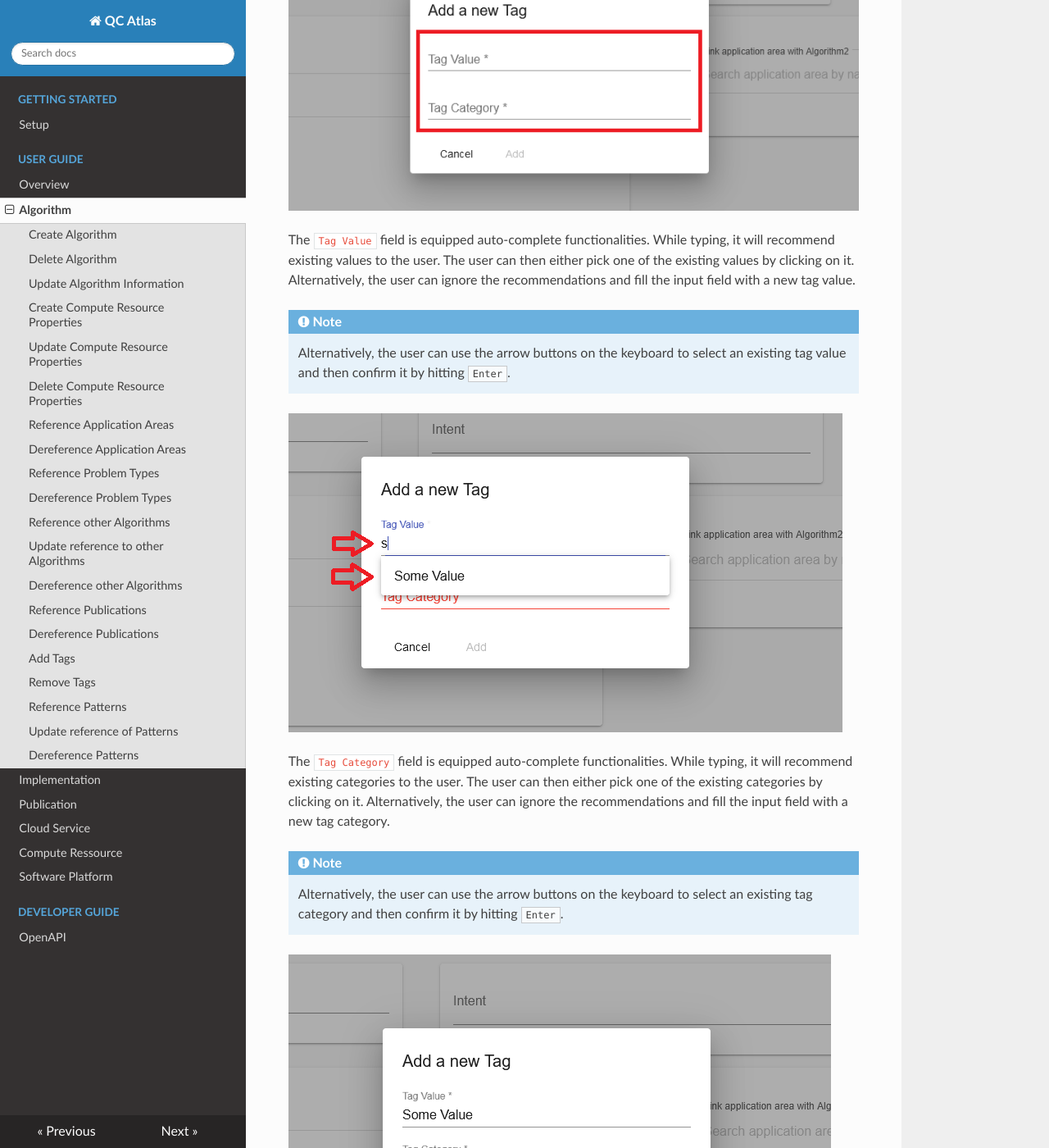
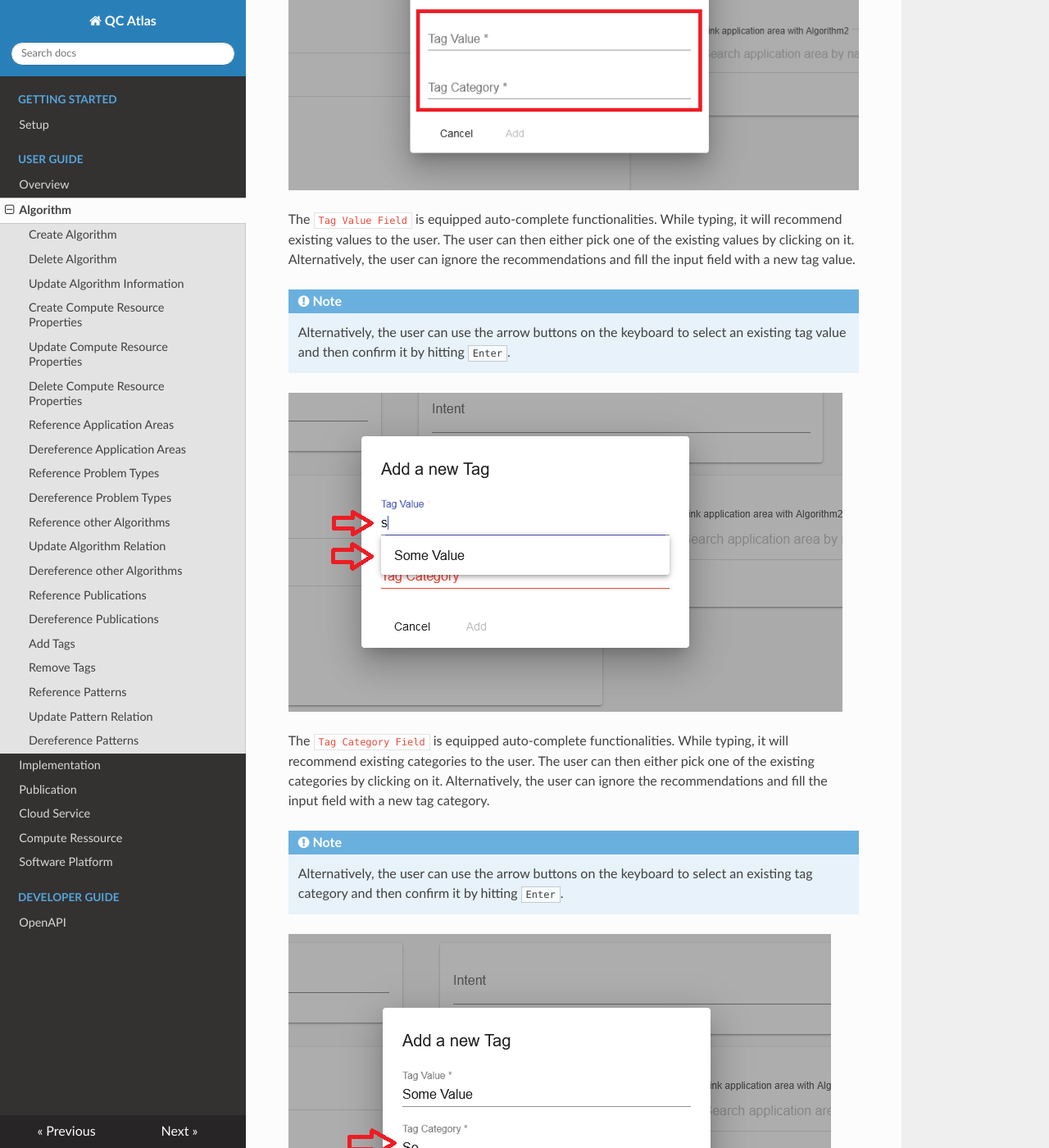
Before and after one commit to UST-QuAntiL/quantil-docs, an MkDocs documentation site: the page built from docs/user-guide/algorithm.md, in a window 1280 px wide and 1400 px high, scrolled down 25293 px. Shown: the whole window at 82% size. Built offline with MkDocs 1.6.1, drawn with Linux system fonts in a browser that asks for light colours; nearby versions of some CDN libraries; some of the changed text lies outside the part shown.

Commit message:
Minor adjustments to algorithm chapter of user-guide

```diff
--- a/docs/user-guide/algorithm.md
+++ b/docs/user-guide/algorithm.md
@@ -17,7 +17,7 @@ After entering all required information, the user has to confirm the creation of
 
 ![alt text](./images/algorithm/Create_Algorithm_-_Step_3.png "Confirm creation")
 
-If the creation of the algorithm was successful, the user will be redirected to the detailed ``Algorithm view`` of the new algorithm.
+If the creation of the algorithm was successful, the user will be redirected to the detailed ``Algorithm View`` of the new algorithm.
 
 ![alt text](./images/algorithm/Create_Algorithm_-_Step_4.PNG "Algorithm view of created algorithm")
 
@@ -49,7 +49,7 @@ To confirm the deletion of the selected algorithm(s), the user has to click on t
 !!! info
     To update the information of an algorithm, the user has to be in the ``Algorithm View`` which can be reached by clicking on a algorithm in the ``Algorithm List View``.
 
-Updating basic information is done in the ``General Tab`` of the ``Algorithm View``. To do that, the user has to simply use the ``Input fields``, ``Check-Boxes`` or ``Selection drop-downs`` to add new values or adjust existing ones.
+Updating basic information is done in the ``General Tab`` of the ``Algorithm View``. To do that, the user has to simply use the ``Input fields``, ``Check-Boxes`` or ``Selection Drop-Downs`` to add new values or adjust existing ones.
 
 ![alt text](./images/algorithm/Update_Algorithm_Properties_-_Step_1.PNG "A small part of the 'General Tab' of the 'Algorithm View'")
 
@@ -72,14 +72,14 @@ Creating properties for a compute resource is done in the ``General Tab`` of the
 
 ![alt text](./images/algorithm/Add_Compute_Resource_-_Step_1.PNG "Open Property Dialog")
 
-This will open a separate ``Creation Dialog`` where the user will have to enter all important information of about the property he wants to create.
+This will open a separate ``Creation Dialog`` where the user will have to enter all important information about the property he wants to create.
 
 !!! note
 	The **Type Name** field supports auto-completion functionality. While typing a type name, the system will suggest existing types with that name in a drop-down. On click of an existing type, all necessary fields will be filled automatically.
 
 ![alt text](./images/algorithm/Add_Compute_Resource_-_Step_2.PNG "Dialog structure")
 
-After all fields have been filled, the user can finally add the property by confirming the creation via the existing ``OK button``.
+After all fields have been filled, the user can finally add the property by confirming the creation via the existing ``OK Button``.
 
 !!! note
 	The **Property Value** needs to match the selected **Data Type**.
@@ -106,7 +106,7 @@ This will open a separate ``Update Dialog`` where the information of the propert
 
 ![alt text](./images/algorithm/Update_Compute_Resource_-_Step_2.PNG "Dialog structure")
 
-After all fields have been adjusted, the user can finally update the property by confirming the update via the existing ``OK button``.
+After all fields have been adjusted, the user can finally update the property by confirming the update via the existing ``OK Button``.
 
 !!! note
 	The **Property Value** needs to match the selected **Data Type**.
@@ -134,7 +134,7 @@ Referencing problem types is done via the dedicated ``Application Areas`` field.
 
 ![alt text](./images/algorithm/Link_Application_Area_-_Step_1.PNG "Go to dedicated application area field in algorithm view")
 
-To link a application area to the algorithm, the user has to use the input field to search for an application area by typing it's name. While typing, the system's auto-complete feature will display available application areas in a drop-down.
+To link a application area with the algorithm, the user has to use the input field to search for an application area by typing it's name. While typing, the system's auto-complete feature will display available application areas in a drop-down.
 To finally link a application area, the user has to click on one of the available areas from the drop-down.
 
 !!! note
@@ -188,9 +188,9 @@ To dereference a problem type, the user has to scroll to the ``Problem Types`` f
 ## Reference other Algorithms
 
 !!! info
-    To reference other algorithms, the user has to be in the ``Related Algorithms Tab`` of the ``Algorithm View``, which can be reached by clicking on a compute resource in the ``Algorithm List View``.
+    To reference other algorithms, the user has to be in the ``Related Algorithms Tab`` of the ``Algorithm View``, which can be reached by clicking on a algorithm in the ``Algorithm List View``.
 
-To reference some other algorithm with the current one, the user has to click on the ``Plus button`` in the ``Related Algorithms Tab``.
+To reference some other algorithm in the current one, the user has to click on the ``Plus button`` in the ``Related Algorithms Tab``.
 
 ![alt text](./images/algorithm/Link_Other_Algorithm_-_Step_1.PNG "Click on '+' in 'Related Algorithms'-Tab")
 
@@ -224,10 +224,10 @@ After the other algorithm was successfully referenced, it will appear in the ``R
 
 ![alt text](./images/algorithm/Link_Other_Algorithm_-_Step_7.PNG "Verify reference to other algorithm")
 
-## Update reference to other Algorithms
+## Update Algorithm Relation
 
 !!! info
-    To update a reference to some other algorithms, the user has to be in the ``Related Algorithms Tab`` of the ``Algorithm View``, which can be reached by clicking on a compute resource in the ``Algorithm List View``.
+    To update an existing algorithm relation, the user has to be in the ``Related Algorithms Tab`` of the ``Algorithm View``, which can be reached by clicking on a algorithm in the ``Algorithm List View``.
 
 Updating an algorithm relation is done by clicking on the "Edit" button of a related algorithm in the ``Related Algorithms`` tab.
 
@@ -265,7 +265,7 @@ If a ``Delete`` button is pressed, a confirmation dialog will appear listing all
 !!! info
     To reference publications in an algorithm, the user has to be in the ``Publications Tab`` of the ``Algorithm View``, which can be reached by clicking on an algorithm in the ``Algorithm List View``.
 
-To initiate the linking of a publication, the user has to click on the ``Plus button`` in the ``Publications Tab``.
+To initiate the linking of a publication, the user has to click on the ``Plus Button`` in the ``Publications Tab``.
 
 ![alt text](./images/algorithm/Link_Publication_-_Step_1.PNG "Click on '+' in 'Publications'-Tab")
 
@@ -352,7 +352,7 @@ Removing tags is done by clicking on their ``'X' buttons``, which are located in
 !!! info
     To reference patterns in an algorithm, the user has to be in the ``Related Patterns Tab`` of the ``Algorithm View``, which can be reached by clicking on an algorithm in the ``Algorithm List View``.
 
-To initiate the linking of a pattern, the user has to click on the ``Plus button`` in the ``Related Patterns Tab``.
+To initiate the linking of a pattern, the user has to click on the ``Plus Button`` in the ``Related Patterns Tab``.
 
 ![alt text](./images/algorithm/Link_Pattern_-_Step_1.PNG "Click on '+' button")
 
@@ -364,19 +364,19 @@ In the first step, a pattern language needs to be selected by simply clicking on
 
 ![alt text](./images/algorithm/Link_Pattern_-_Step_3.PNG "Select Pattern Language")
 
-After a specific pattern language has been selected, the user can move the the next step by either clicking on the ``Next`` button or by clicking on the second step.
+After a specific pattern language has been selected, the user can move the the next step by either clicking on the ``Next Button`` or by clicking on the second step.
 
 ![alt text](./images/algorithm/Link_Pattern_-_Step_4.PNG "Move to second step")
 
-In the second step the user has to pick a pattern he wants to reference by clicking on it. Like in the first step, he can use the input field to filter the patterns by their names and he also can use the scrollbar to scroll through all patterns.
+In the second step, the user has to pick a pattern he wants to reference by clicking on it. Like in the first step, he can use the input field to filter the patterns by their names and he also can use the scrollbar to scroll through all patterns.
 
 ![alt text](./images/algorithm/Link_Pattern_-_Step_5.PNG "Select Pattern")
 
-After a specific pattern has been selected, the user can move to the next step by either clicking on the ``Next`` button or by clicking on the third step.
+After a specific pattern has been selected, the user can move to the next step by either clicking on the ``Next Button`` or by clicking on the third step.
 
 ![alt text](./images/algorithm/Link_Pattern_-_Step_6.PNG "Move to third step")
 
-In the third step the user has to describe the relation between the selected pattern and the algorithm. To do that, he has to specify a ``Relation Type`` and add a ``Description``.
+In the third step, the user has to describe the relation between the selected pattern and the algorithm. To do that, he has to specify a ``Relation Type`` and add a ``Description``.
 
 ![alt text](./images/algorithm/Link_Pattern_-_Step_7.PNG "Structure of dialog's third step")
 
@@ -387,28 +387,28 @@ The input field for the relation type has auto-complete functionality. It will f
 
 ![alt text](./images/algorithm/Link_Pattern_-_Step_8.PNG "Select Relation Type")
 
-At last the user has to add a description by using the existing input field. After that, the user can proceed to the last step by clicking on the ``Next`` button or by clicking directly on the step itself.
+At last, the user has to add a description by using the existing input field. After that, the user can proceed to the last step by clicking on the ``Next Button`` or by clicking directly on the step itself.
 
 ![alt text](./images/algorithm/Link_Pattern_-_Step_9.PNG "Add Description and move to last step")
 
-The last step is used for verifying all the important selections from the previous steps. To finally reference the pattern in the algorithm, the user can press the ``Confirm`` button.
+The last step is used for verifying all the important selections from the previous steps. To finally reference the pattern in the algorithm, the user can press the ``Confirm Button``.
 
 ![alt text](./images/algorithm/Link_Pattern_-_Step_10.PNG "Verify all inputs")
 
-After the pattern was successfully references, it will appear in the ``Related Patterns Tab`` of the ``Algorithm View``.
+After the pattern was successfully referenced, it will appear in the ``Related Patterns Tab`` of the ``Algorithm View``.
 
 ![alt text](./images/algorithm/Link_Pattern_-_Step_11.PNG "Verify if reference was successful")
 
-## Update reference of Patterns
+## Update Pattern Relation
 
 !!! info
-    To update a reference to a pattern, the user has to be in the ``Related Patterns Tab`` of the ``Algorithm View``, which can be reached by clicking on an algorithm in the ``Algorithm List View``.
+    To update the relation to a pattern, the user has to be in the ``Related Patterns Tab`` of the ``Algorithm View``, which can be reached by clicking on an algorithm in the ``Algorithm List View``.
 
-Updating a reference to a pattern is done by clicking on it's ``Edit Button``.
+Updating a pattern relation is done by clicking on it's ``Edit Button``.
 
 ![alt text](./images/algorithm/Update_Pattern_Link_-_Step_1.PNG "Click 'Edit' button")
 
-This will open a dialog containing two steps that need to be performed to successfully update the reference.
+This will open a dialog containing two steps that need to be performed to successfully update the relation.
 
 ![alt text](./images/algorithm/Update_Pattern_Link_-_Step_2.PNG "Structure of update dialog")
 
@@ -423,11 +423,11 @@ To adjust the ``Relation Type``, the user simply has to use the existing input f
 
 ![alt text](./images/algorithm/Update_Pattern_Link_-_Step_4.PNG "Update Relation Type")
 
-To adjust the ``Description``, the user can use the existing input field. After that, the user can proceed to the second step by clicking on the ``Next`` button or by clicking directly on the step itself.
+To adjust the ``Description``, the user can use the existing input field. After that, the user can proceed to the second step by clicking on the ``Next Button`` or by clicking directly on the step itself.
 
 ![alt text](./images/algorithm/Update_Pattern_Link_-_Step_5.PNG "Update Description and move to last step")
 
-The second and last step is used for verifying all the important selections from the first step. To finally adjust the reference between the pattern and the algorithm, the user has to click on the ``Confirm`` button.
+The second and last step is used for verifying all the important selections from the first step. To finally adjust the reference between the pattern and the algorithm, the user has to click on the ``Confirm Button``.
 
 ![alt text](./images/algorithm/Update_Pattern_Link_-_Step_6.PNG "Confirm update of reference")
 
```
Also changed, not shown: other parts of docs/user-guide/algorithm.md (+25 -25 lines).
